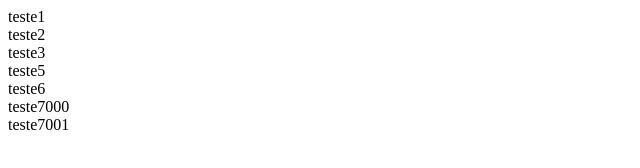
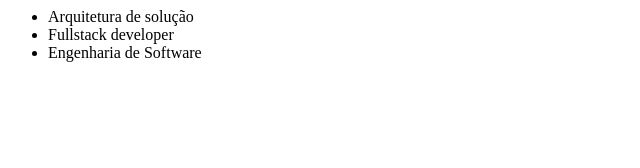
Before and after one commit to silviobedine/portal, a plain HTML site: page index.html in a window 1280 px wide. Shown: the whole page, without its empty margins (0-640 px from the left). Drawn offline with Linux system fonts and the light colour scheme.

Commit message:
Update index.html

```diff
--- a/index.html
+++ b/index.html
@@ -1,11 +1,10 @@
 <html>
+  <title>Disciplinas da pós</title>
   <body>
-    <div>teste1</div>
-    <div>teste2</div>
-    <div>teste3</div>
-    <div>teste5</div>
-    <div>teste6</div>
-    <div>teste7000</div>
-    <div>teste7001</div>
+    <ul>
+      <li>Arquitetura de solução</li>
+      <li>Fullstack developer</li>
+      <li>Engenharia de Software</li>
+    <ul>
   </body>
 </html>
```
